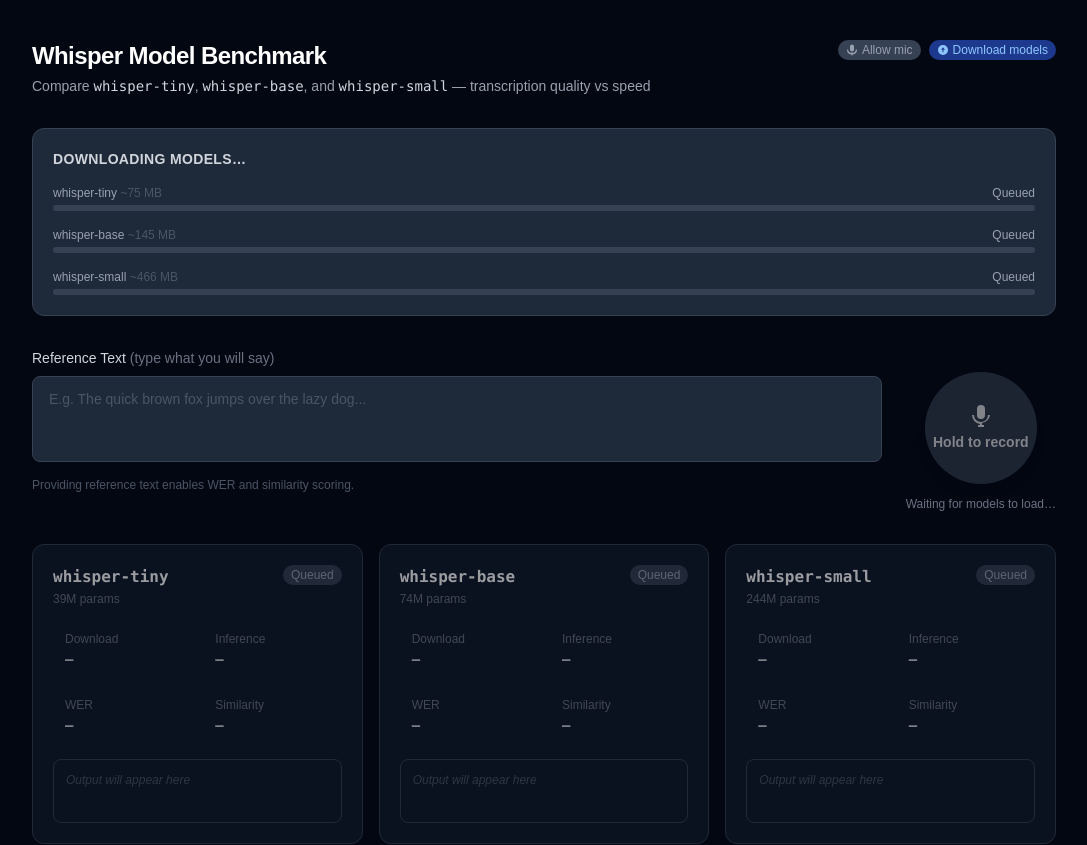
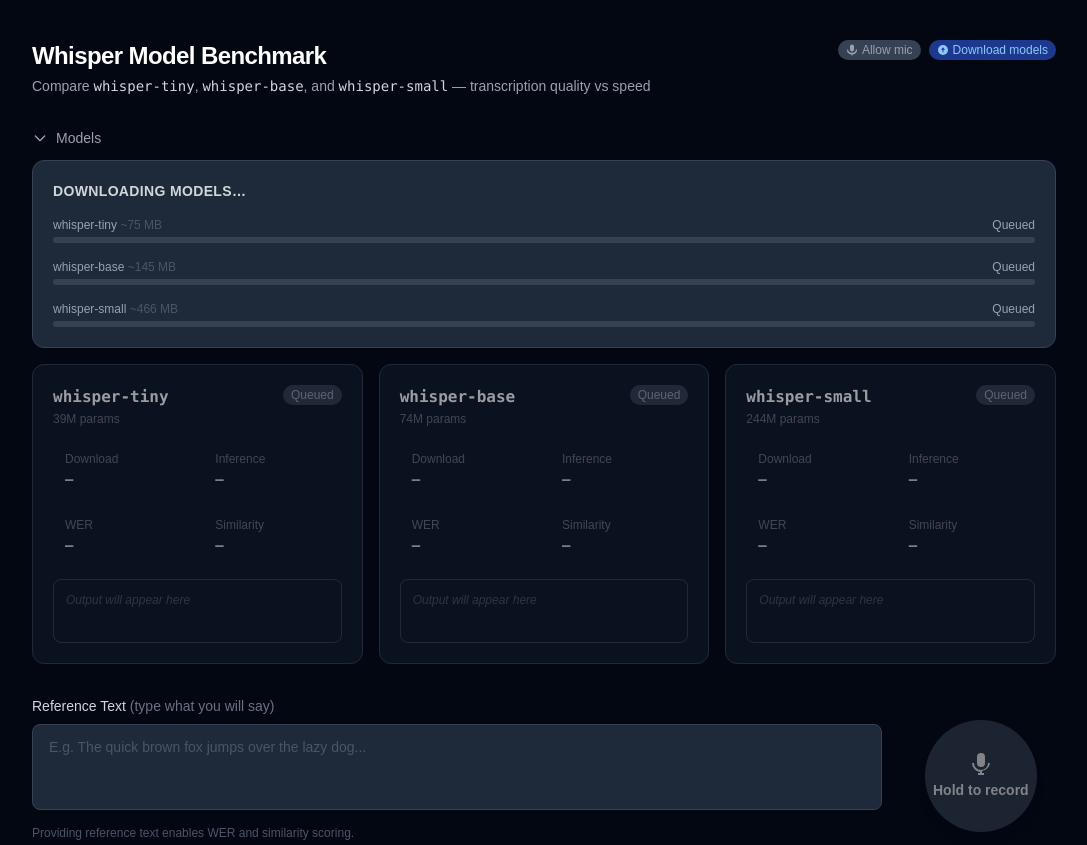
Before and after one commit to salimdellali/claude-code-transformer-js-whisper-models, a Next.js app: page / in a window 1280 px wide. Shown: the top 845 px of the page, without its empty margins (96-1183 px from the left). Built offline with nearby package versions, Linux system fonts and the light colour scheme.

Commit message:
claude (feat): make models section collapsible with status indicator

```diff
--- a/app/page.tsx
+++ b/app/page.tsx
@@ -80,6 +80,7 @@
   const { entries, addEntry, deleteEntry } = useTranscriptionHistory();
   const [workerKey, setWorkerKey] = useState(0);
   const [shouldAutoLoad, setShouldAutoLoad] = useState(true);
+  const [modelsExpanded, setModelsExpanded] = useState(true);
   const workerRef = useRef<Worker | null>(null);
 
   // Resolvers keyed by modelId — used to await MODEL_READY / TRANSCRIPTION_RESULT
@@ -278,8 +279,43 @@
           />
         </div>
 
-        {/* Download progress (hidden once all ready) */}
-        <DownloadPanel modelStates={state.modelStates} />
+        {/* Models collapsible */}
+        <div>
+          <button
+            onClick={() => setModelsExpanded((v) => !v)}
+            className="flex items-center gap-2 text-sm font-medium text-gray-400 hover:text-gray-200 transition-colors mb-3"
+          >
+            <svg
+              className={`w-4 h-4 transition-transform ${modelsExpanded ? "rotate-90" : ""}`}
+              fill="none"
+              stroke="currentColor"
+              viewBox="0 0 24 24"
+            >
+              <path strokeLinecap="round" strokeLinejoin="round" strokeWidth={2} d="M9 5l7 7-7 7" />
+            </svg>
+            Models
+            {!modelsExpanded && (
+              <span className="text-xs text-gray-600">
+                ({allModelsReady ? "ready" : "loading…"})
+              </span>
+            )}
+          </button>
+          {modelsExpanded && (
+            <div className="space-y-4">
+              <DownloadPanel modelStates={state.modelStates} />
+              <div className="grid grid-cols-1 md:grid-cols-3 gap-4">
+                {MODEL_IDS.map((modelId) => (
+                  <ModelCard
+                    key={modelId}
+                    modelId={modelId}
+                    state={state.modelStates[modelId]}
+                    referenceText={state.referenceText}
+                  />
+                ))}
+              </div>
+            </div>
+          )}
+        </div>
 
         {/* Reference text + record */}
         <div className="flex flex-col sm:flex-row gap-6 sm:items-start">
@@ -303,18 +339,6 @@
           </div>
         </div>
 
-        {/* Model result cards */}
-        <div className="grid grid-cols-1 md:grid-cols-3 gap-4">
-          {MODEL_IDS.map((modelId) => (
-            <ModelCard
-              key={modelId}
-              modelId={modelId}
-              state={state.modelStates[modelId]}
-              referenceText={state.referenceText}
-            />
-          ))}
-        </div>
-
         {/* Transcription history */}
         <HistoryTable entries={entries} onDelete={deleteEntry} />
 
```
